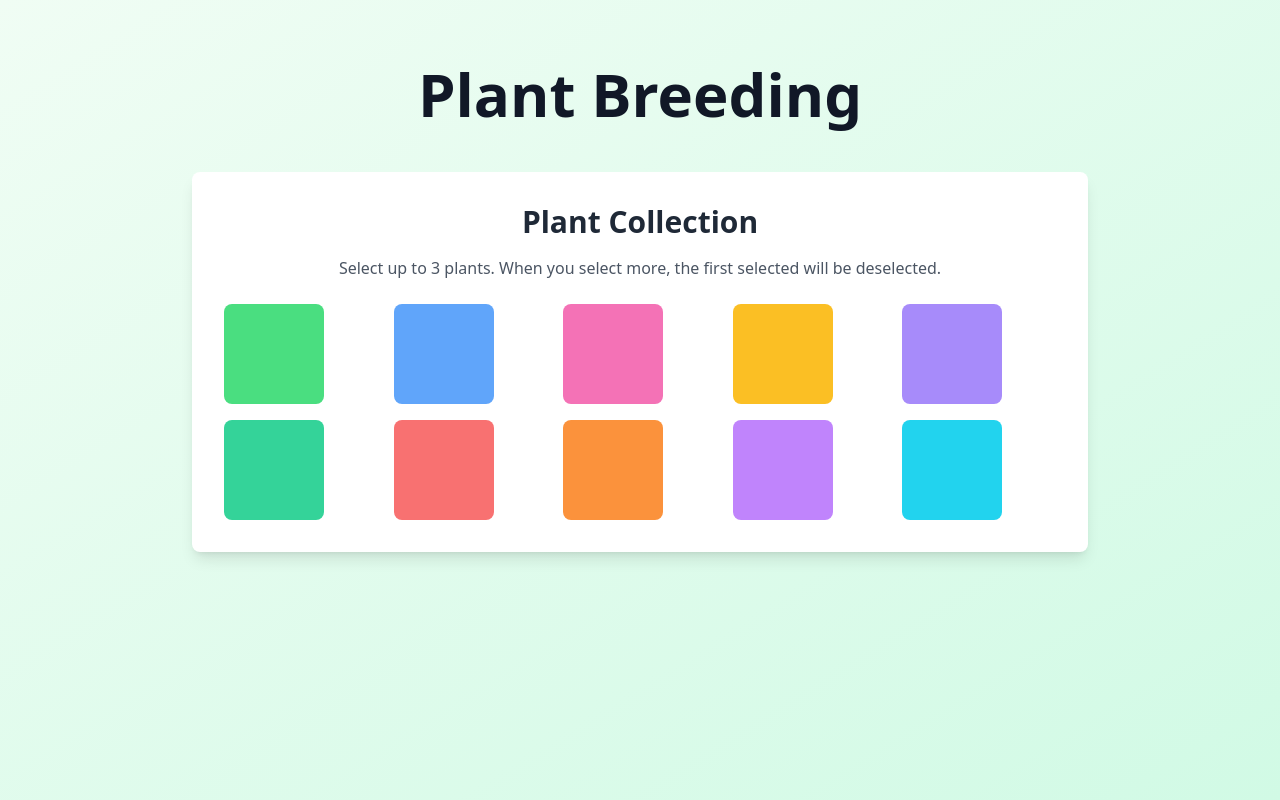
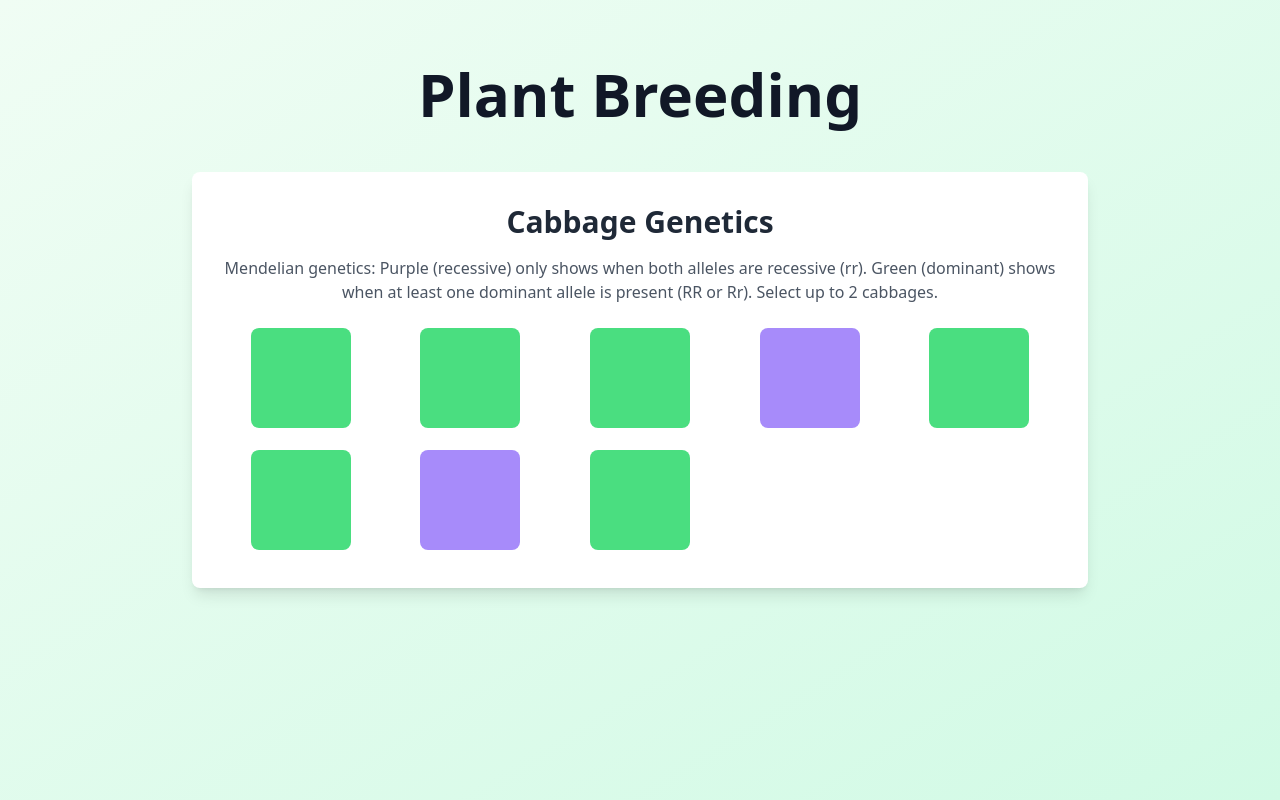
Before and after one commit to BeksOmega/plant-breeding, a Next.js app: page / in a window 1280 px wide. Built offline with nearby package versions, Linux system fonts and the light colour scheme.

Commit message:
feat: add cabbage component

```diff
--- /dev/null
+++ b/app/components/Cabbage.tsx
@@ -0,0 +1,29 @@
+'use client';
+
+import Plant from './Plant';
+import { PlantGenetics, getPhenotypeColor } from '../types/genetics';
+
+interface CabbageProps {
+  genetics: PlantGenetics;
+  size?: number;
+  isSelected?: boolean;
+  onSelect?: (selected: boolean) => void;
+}
+
+export default function Cabbage({
+  genetics,
+  size = 100,
+  isSelected,
+  onSelect,
+}: CabbageProps) {
+  const color = getPhenotypeColor(genetics);
+
+  return (
+    <Plant
+      color={color}
+      size={size}
+      isSelected={isSelected}
+      onSelect={onSelect}
+    />
+  );
+}
--- a/app/components/PlantCollection.tsx
+++ b/app/components/PlantCollection.tsx
@@ -1,51 +1,51 @@
-'use client';
+"use client";
 
-import { useState } from 'react';
-import Plant from './Plant';
+import { useState, ReactNode } from "react";
 
-interface PlantData {
+interface SelectableItem {
   id: string;
-  color: string;
 }
 
-interface PlantCollectionProps {
-  plants: PlantData[];
+interface PlantCollectionProps<T extends SelectableItem> {
+  items: T[];
   maxSelected?: number;
-  size?: number;
+  renderItem: (
+    item: T,
+    isSelected: boolean,
+    onSelect: (selected: boolean) => void
+  ) => ReactNode;
 }
 
-export default function PlantCollection({
-  plants,
+export default function PlantCollection<T extends SelectableItem>({
+  items,
   maxSelected = Infinity,
-  size = 100
-}: PlantCollectionProps) {
+  renderItem,
+}: PlantCollectionProps<T>) {
   const [selectedIds, setSelectedIds] = useState<string[]>([]);
 
-  const handlePlantSelect = (plantId: string, selected: boolean) => {
+  const handleItemSelect = (itemId: string, selected: boolean) => {
     setSelectedIds((prev) => {
       if (selected) {
         // If selecting and we're at max, remove the first selected
         if (prev.length >= maxSelected) {
-          return [...prev.slice(1), plantId];
+          return [...prev.slice(1), itemId];
         }
-        return [...prev, plantId];
+        return [...prev, itemId];
       } else {
         // If deselecting, remove from the array
-        return prev.filter((id) => id !== plantId);
+        return prev.filter((id) => id !== itemId);
       }
     });
   };
 
   return (
     <div className="grid grid-cols-2 sm:grid-cols-3 md:grid-cols-4 lg:grid-cols-5 gap-4">
-      {plants.map((plant) => (
-        <Plant
-          key={plant.id}
-          color={plant.color}
-          size={size}
-          isSelected={selectedIds.includes(plant.id)}
-          onSelect={(selected) => handlePlantSelect(plant.id, selected)}
-        />
+      {items.map((item) => (
+        <div key={item.id}>
+          {renderItem(item, selectedIds.includes(item.id), (selected) =>
+            handleItemSelect(item.id, selected)
+          )}
+        </div>
       ))}
     </div>
   );
--- a/app/page.tsx
+++ b/app/page.tsx
@@ -1,5 +1,9 @@
+"use client";
+
 import Plant from "./components/Plant";
 import PlantCollection from "./components/PlantCollection";
+import Cabbage from "./components/Cabbage";
+import { PlantGenetics } from "./types/genetics";
 
 export default function Home() {
   const samplePlants = [
@@ -14,6 +18,17 @@ export default function Home() {
     { id: "9", color: "#c084fc" },
     { id: "10", color: "#22d3ee" },
   ];
+
+  const sampleCabbages = [
+    { id: "c1", genetics: { allele1: false, allele2: false } }, // RR
+    { id: "c2", genetics: { allele1: false, allele2: true } }, // Rr
+    { id: "c3", genetics: { allele1: true, allele2: false } }, // rR
+    { id: "c4", genetics: { allele1: true, allele2: true } }, // rr
+    { id: "c5", genetics: { allele1: false, allele2: false } }, // RR
+    { id: "c6", genetics: { allele1: false, allele2: true } }, // Rr
+    { id: "c7", genetics: { allele1: true, allele2: true } }, // rr
+    { id: "c8", genetics: { allele1: false, allele2: false } }, // RR
+  ];
   return (
     <main className="min-h-screen bg-gradient-to-br from-green-50 to-emerald-100">
       <div className="container mx-auto px-4 py-16">
@@ -22,16 +37,29 @@ export default function Home() {
             Plant Breeding
           </h1>
 
-          {/* Plant Collection Demo */}
+          {/* Cabbage Genetics Demo */}
           <div className="bg-white rounded-lg shadow-lg p-8 mt-12 mb-12">
             <h2 className="text-3xl font-semibold text-gray-800 mb-4">
-              Plant Collection
+              Cabbage Genetics
             </h2>
             <p className="text-gray-600 mb-6">
-              Select up to 3 plants. When you select more, the first selected
-              will be deselected.
+              Mendelian genetics: Purple (recessive) only shows when both
+              alleles are recessive (rr). Green (dominant) shows when at least
+              one dominant allele is present (RR or Rr). Select up to 2
+              cabbages.
             </p>
-            <PlantCollection plants={samplePlants} maxSelected={3} />
+            <PlantCollection
+              items={sampleCabbages}
+              maxSelected={2}
+              renderItem={(cabbage, isSelected, onSelect) => (
+                <Cabbage
+                  genetics={cabbage.genetics}
+                  size={100}
+                  isSelected={isSelected}
+                  onSelect={onSelect}
+                />
+              )}
+            />
           </div>
         </div>
       </div>
--- /dev/null
+++ b/app/types/genetics.ts
@@ -0,0 +1,28 @@
+// Plant genetics data structure
+// Each plant has a pair of alleles (booleans)
+// true = recessive allele
+// false = dominant allele
+
+export interface PlantGenetics {
+  allele1: boolean; // First allele
+  allele2: boolean; // Second allele
+}
+
+// Determine phenotype color based on genotype
+// Purple (recessive) only shows if both alleles are true (homozygous recessive)
+// Green (dominant) shows if at least one allele is false (has dominant allele)
+export function getPhenotypeColor(genetics: PlantGenetics): string {
+  // If both are true (homozygous recessive), show purple
+  if (genetics.allele1 && genetics.allele2) {
+    return '#a78bfa'; // Purple color
+  }
+  // Otherwise, show green (dominant trait)
+  return '#4ade80'; // Green color
+}
+
+// Get genotype string representation (e.g., "RR", "Rr", "rr")
+export function getGenotype(genetics: PlantGenetics): string {
+  const allele1Char = genetics.allele1 ? 'r' : 'R';
+  const allele2Char = genetics.allele2 ? 'r' : 'R';
+  return `${allele1Char}${allele2Char}`;
+}
--- a/tailwind.config.ts
+++ b/tailwind.config.ts
@@ -1,4 +1,4 @@
-import type { Config } from 'next'
+import type { Config } from 'tailwindcss'
 
 const config: Config = {
   content: [
```
